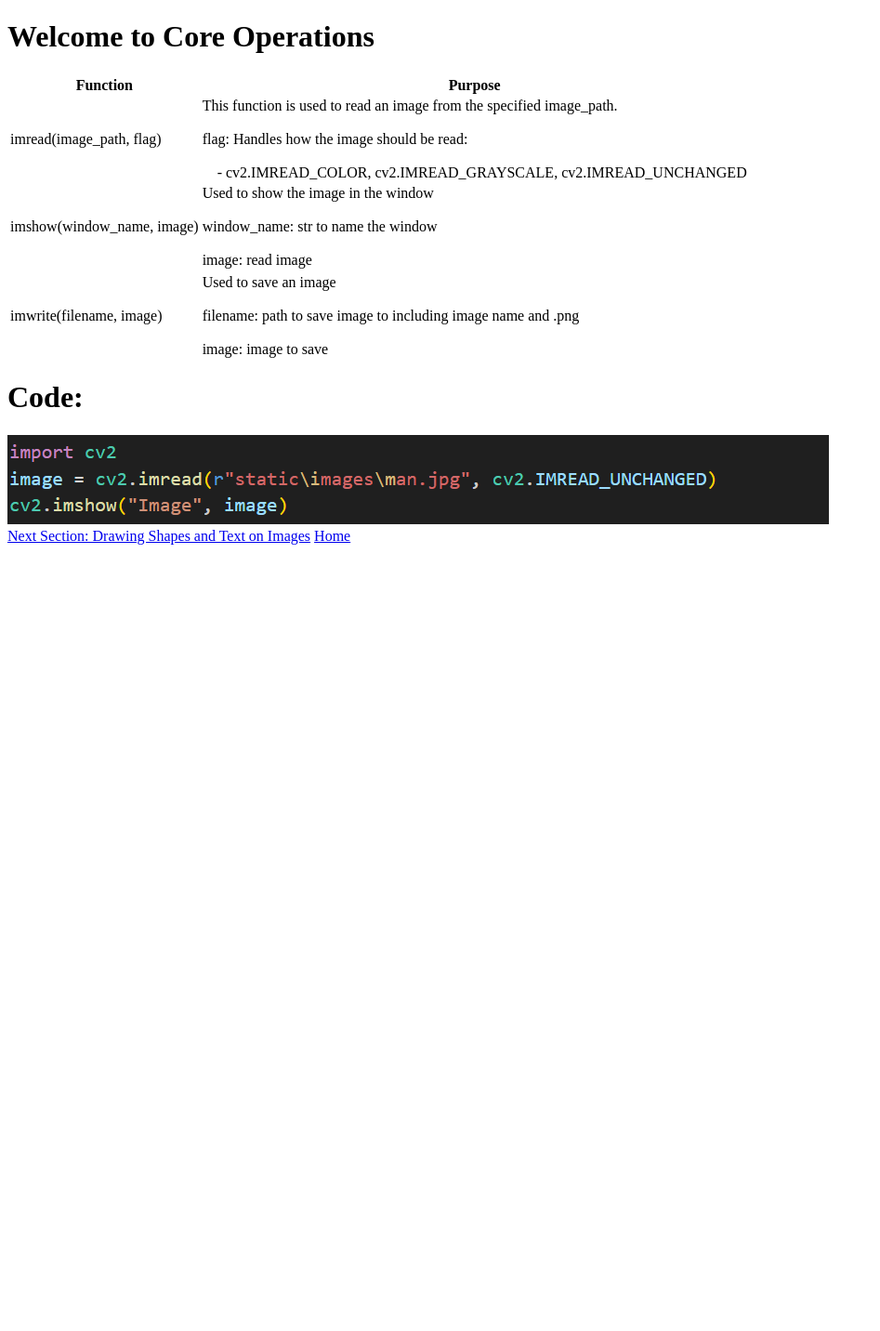
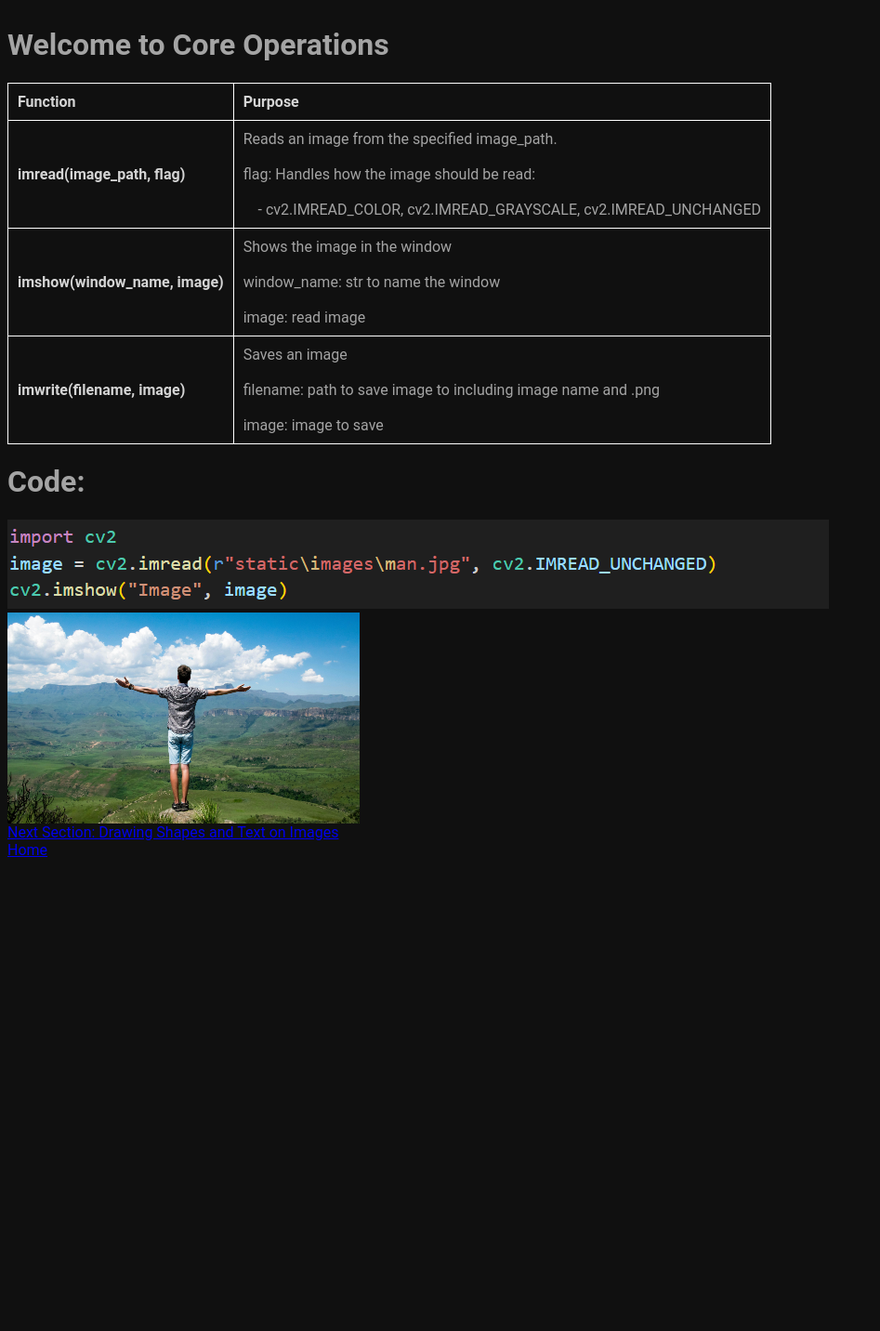
Before and after one commit to jacobfishel/Dark-Hair_detection, a Flask app: page /views/core_operations/ in a window 1280 px wide. Shown: the whole page at 93% size, without its empty margins (0-947 px from the left). Before the commit the page ends 586 px from the top, so only its background shows below. Run offline with Flask 3, Linux system fonts and the light colour scheme.

Commit message:
page 2. items aligned right need to get back to center

```diff
--- a/static/general.css
+++ b/static/general.css
@@ -3,11 +3,60 @@ head {
 }
 
 body {
+    display: flex;
+    align-items: center;
+    justify-content: center;
     background-color: rgb(16, 16, 16);
-    color: white;
+    color: rgb(164, 164, 164);
     font-family: Roboto, Arial;
+    padding-bottom: 500px;
 }
 
-p1 {
+table {
+    border-collapse: collapse;
+    border: 1px solid white;
+    padding: 10px;
+    text-align: left;
 
 }
+
+tr {
+    border-collapse: collapse;
+    border: 1px solid white;
+    padding: 10px;
+    text-align: left;
+}
+
+td {
+    border-collapse: collapse;
+    border: 1px solid white;
+    padding: 10px;
+    text-align: left;
+}
+
+th {
+    border-collapse: collapse;
+    border: 1px solid white;
+    padding: 10px;
+    text-align: left;
+    color: rgb(213, 213, 213);
+}
+
+.table-of-contents {
+    margin-top: -16px;
+    display: flex;
+    flex-direction: column;
+  }
+
+  .table-of-contents-non-homepage {
+    display: flex;
+    flex-direction: column;
+  }
+
+  .default-image{
+    width: 30%;
+    height: 30%;
+    display: flex;
+    align-items: center;
+    justify-content: center;
+  }
--- a/static/styles.css
+++ b/static/styles.css
@@ -9,10 +9,16 @@
   align-items: center;
 }
 
-.default-image{
-  width: 30%;
-  height: 30%;
+.page-info {
   display: flex;
   align-items: center;
   justify-content: center;
+  flex-direction: column;
+  padding-top: 50px;
 }
+
+.table-of-contents {
+  margin-top: -16px;
+  display: flex;
+  flex-direction: column;
+}
--- a/templates/core_operations.html
+++ b/templates/core_operations.html
@@ -3,55 +3,60 @@
 <head>
     <meta charset="UTF-8">
     <meta name="viewport" content="width=device-width, initial-scale=1.0">
-    <link rel="stylesheet" href="{{ url_for('static', filename='styles.css') }}">
+    <link rel="stylesheet" href="{{ url_for('static', filename='core_operations.css') }}">
+    <link rel="stylesheet" href="{{ url_for('static', filename='general.css') }}">
+
 
     <title>Core Operations</title>
     <style>
     </style>
 </head>
 <body>
-    <div>
+    <div class="">
         <h1>Welcome to Core Operations</h1>
         <!-- <div>
             <img src="{{ url_for('static', filename='images/man.jpg') }}" alt="Image" style="max-width: 30%; height: auto;">
         </div> -->
+
         <table>
-        <thead>
             <tr>
                 <th>Function</th>
                 <th>Purpose</th>
             </tr>
-        </thead>
-        <tbody>
             <tr>
-                <td>imread(image_path, flag)</td>
-                <td>This function is used to read an image from the specified image_path.<br><br>
+                <th>imread(image_path, flag)</th>
+                <td>Reads an image from the specified image_path.<br><br>
                     flag: Handles how the image should be read:<br><br>
-                    &nbsp;&nbsp;&nbsp;&nbsp;- cv2.IMREAD_COLOR, cv2.IMREAD_GRAYSCALE, cv2.IMREAD_UNCHANGED</td>
+                    &nbsp;&nbsp;&nbsp;&nbsp;- cv2.IMREAD_COLOR, cv2.IMREAD_GRAYSCALE, cv2.IMREAD_UNCHANGED
+                </td>
             </tr>
             <tr>
-                <td>imshow(window_name, image)</td>
-                <td>Used to show the image in the window<br><br>
+                <th>imshow(window_name, image)</th>
+                <td>Shows the image in the window<br><br>
                     window_name: str to name the window<br><br>
                     image: read image</td>
             </tr>
             <tr>
-            </tr>
-                <td>imwrite(filename, image)</td>
-                <td>Used to save an image<br><br>
+                <th>imwrite(filename, image)</th>
+                <td>Saves an image<br><br>
                     filename: path to save image to including image name and .png<br><br>
                     image: image to save</td>
             </tr>
-        </tbody>
         </table>
+
         <h1>Code:</h1>
         <div class="">
             <img src="{{ url_for('static', filename='images/show_image_code.png') }}" alt="Image" style="height: auto;">
         </div>
+        <div>
+            <img class="default-image" src="{{ url_for('static', filename='images/man.jpg') }}" alt="Image">
+        </div>
 
-
+        <div class="table-of-contents-non-homepage">
             <a href="{{ url_for('views.drawing_shapes_and_text_on_images') }}">Next Section: Drawing Shapes and Text on Images</a>
             <a href="{{ url_for('views.home')}}">Home</a>
+        </div>
+
 
 
 
```
Also changed, not shown: templates/index.html (+12 -1 lines), static/core_operations.css (added). Lines whose indentation alone changed are shown as unchanged.
